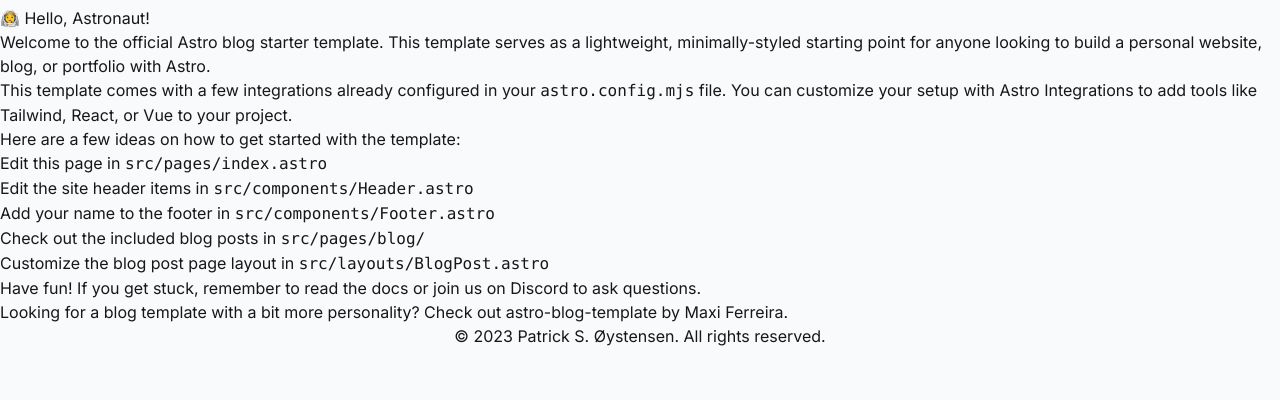
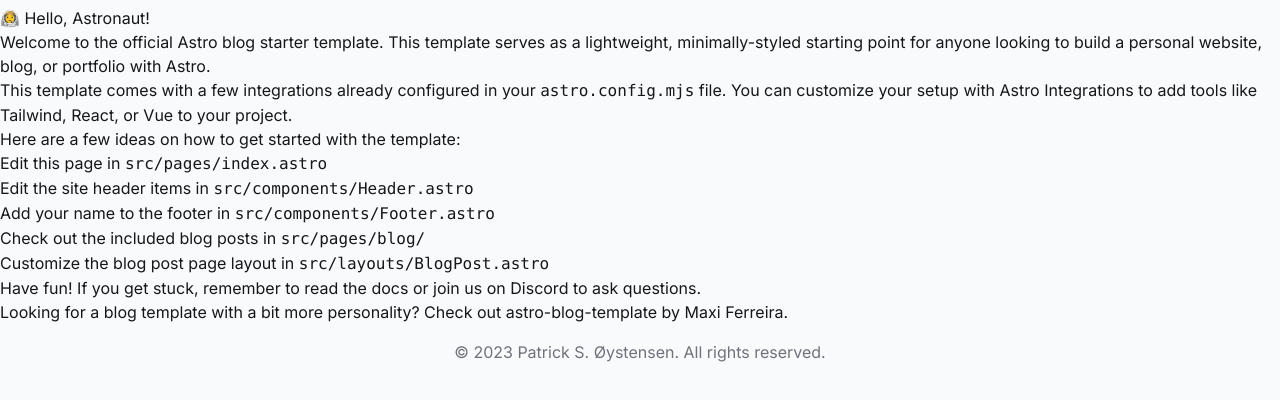
Before and after one commit to PatrickSolberg/book.-ystensen.dev, an Astro site: page / in a window 1280 px wide. Shown: the part 90-490 px from the top of the page. Built offline with nearby package versions, Linux system fonts and the light colour scheme; Astro itself is replaced by a stand-in of ours.

Commit message:
update styling

```diff
--- a/src/components/Footer.astro
+++ b/src/components/Footer.astro
@@ -2,6 +2,6 @@
 const today = new Date();
 ---
 
-<footer class="flex-col flex items-center">
+<footer class="text-zinc-500 p-4 text-center">
 	&copy; {today.getFullYear()} Patrick S. Øystensen. All rights reserved.
 </footer>
```
